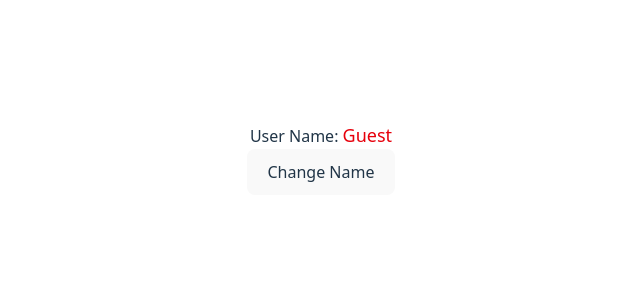
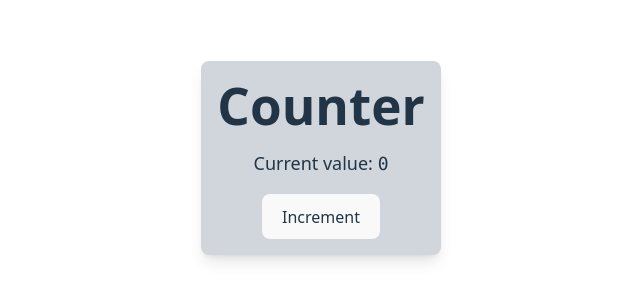
Before and after one commit to VZhyrytskiy/reactjs-with-me, a React (Vite) app: page / in a window 1280 px wide. Shown: the part 242-542 px from the top of the page, without its empty margins (319-959 px from the left). Built offline with nearby package versions, Linux system fonts and the light colour scheme.

Commit message:
feat: set state with callback

```diff
--- a/src/App.tsx
+++ b/src/App.tsx
@@ -1,28 +1,13 @@
-import { useState } from 'react';
 import './App.css'
-import ContactList from './components/ContactList/ContactList';
-import { people } from './mockdata/person';
-import { Person } from './models';
-import LazyStateInit from './components/LazyStateInit/LazyStateInit';
+import Counter from './components/Counter/Counter';
 
 
 function App() {
-  const [contacts, setContacts] = useState<Person[]>(people);
-
-
-  const changeContacts = () => {
-    console.log('Change contacts button clicked!');
-    const updatedContact = { ...contacts[0], name: 'New Name' };
-    setContacts([updatedContact, ...contacts.slice(1)]);
-  }
-
   console.log('App component rendered!');
 
   return (
     <>
-      {/* <button onClick={changeContacts}>Change Contacts</button>
-      <ContactList people={contacts} /> */}
-      <LazyStateInit />
+      <Counter />
     </>
   )
 }
--- /dev/null
+++ b/src/components/Counter/Counter.tsx
@@ -0,0 +1,31 @@
+import { useState } from "react";
+
+const Counter = () => {
+  const [count, setCount] = useState(0);
+
+  const increment = () => {
+    console.log('Increment function executed!');
+    // doesn't work as expected
+    // setCount(count + 1);
+    // setCount(count + 1);
+
+    // works as expected
+    setCount(prevValue => prevValue + 1);
+    setCount(prevValue => prevValue + 1);
+  };
+
+  return (
+    <div className="p-4 bg-gray-300 rounded-lg shadow-lg">
+      <h1 className="text-2xl font-bold mb-4">Counter</h1>
+      <p className="text-lg mb-4">
+        Current value: <span className="font-mono">{count}</span>
+      </p>
+      <button
+        onClick={increment}>
+        Increment
+      </button>
+    </div>
+  );
+};
+
+export default Counter;
```
